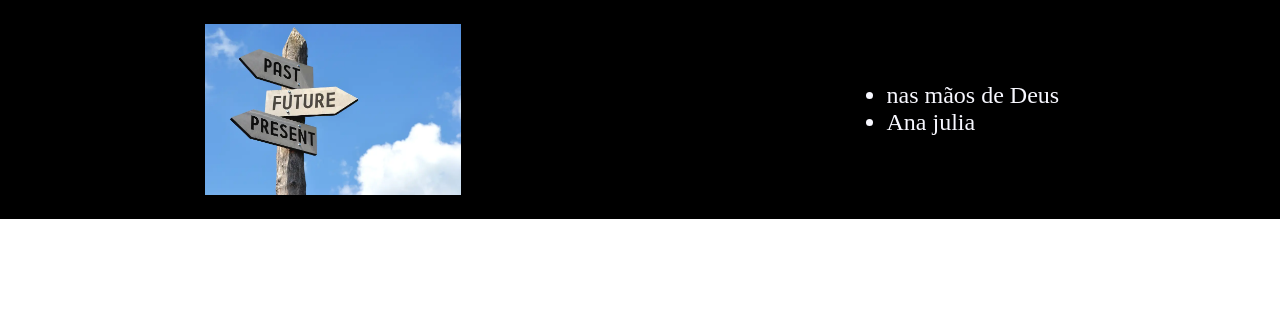
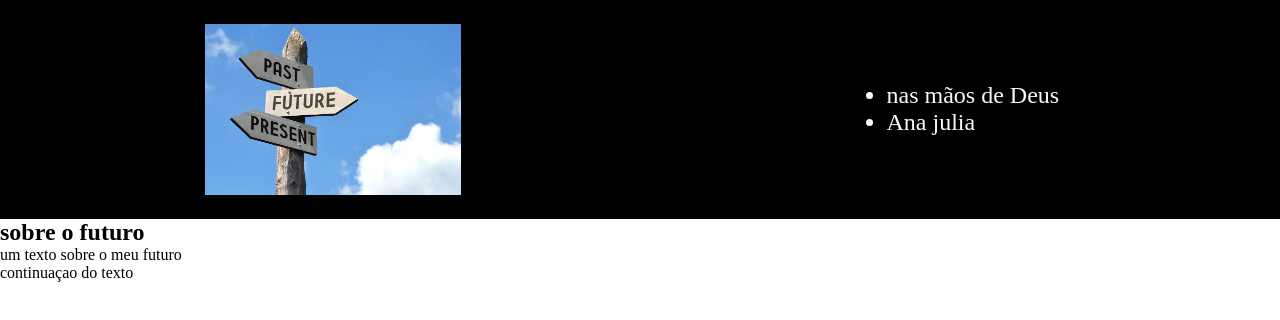
Before and after one commit to julinhada244/daqui-pra-frente, a plain HTML site: page index.html in a window 1280 px wide. Drawn offline with Linux system fonts and the light colour scheme.

Commit message:
nova seçao

```diff
--- a/index.html
+++ b/index.html
@@ -14,5 +14,14 @@
         <li class="item" >Ana julia</li>
     </ul>
  </header>
+ <section>
+  <div>
+    <h2>sobre o futuro</h2>
+    <p>um texto sobre o meu futuro</p>
+    <p>continuaçao do texto</p>
+    <img src="imagem-do-futuro" alt="">
+  </div>
+ </section>
+
 </body>
 </html>
```
